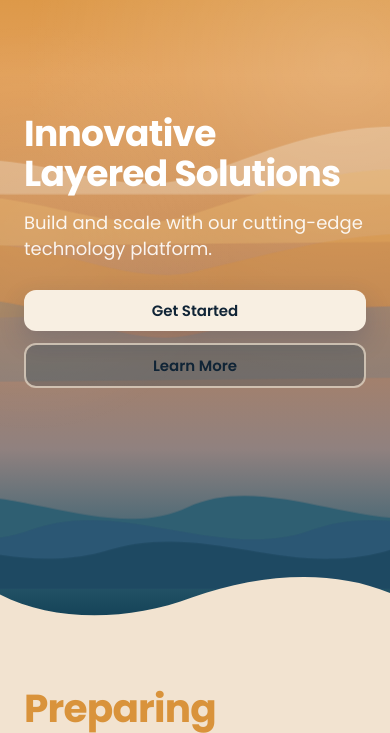
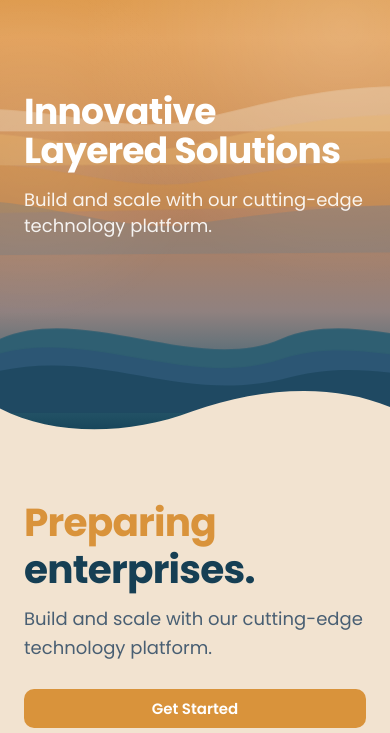
Before and after one commit to luiscdano/CmLayer, a plain HTML site: page index.html in a window 390 px wide. Shown: the part 63-796 px from the top of the page. Drawn offline with Linux system fonts and the light colour scheme.

Commit message:
refactor(home): compact hero and smooth continuous wave motion

```diff
--- a/assets/css/style.css
+++ b/assets/css/style.css
@@ -498,12 +498,12 @@ code { background: rgba(255,255,255,0.06); padding: 2px 6px; border-radius: 6px;
 
 .hero-sunset {
   position: relative;
-  min-height: 85vh;
+  min-height: 68vh;
   display: flex;
   align-items: center;
   overflow: hidden;
-  padding-top: 116px;
-  padding-bottom: 230px;
+  padding-top: 106px;
+  padding-bottom: 188px;
   background: linear-gradient(
     180deg,
     var(--palette-orange) 0%,
@@ -529,7 +529,7 @@ code { background: rgba(255,255,255,0.06); padding: 2px 6px; border-radius: 6px;
 
 .hero-layer-stack {
   position: absolute;
-  inset: 58px -6% 150px;
+  inset: 56px -6% 126px;
   pointer-events: none;
   z-index: 2;
 }
@@ -548,26 +548,27 @@ code { background: rgba(255,255,255,0.06); padding: 2px 6px; border-radius: 6px;
 
 .band-a {
   fill: rgba(242, 227, 208, 0.36);
-  animation: bandDriftA 22s ease-in-out infinite alternate;
+  animation: bandDriftA 34s ease-in-out infinite alternate;
 }
 
 .band-b {
   fill: rgba(232, 181, 110, 0.42);
-  animation: bandDriftB 26s ease-in-out infinite alternate;
+  animation: bandDriftB 40s ease-in-out infinite alternate;
 }
 
 .band-c {
   fill: rgba(217, 147, 59, 0.34);
-  animation: bandDriftA 28s ease-in-out infinite alternate;
+  animation: bandDriftA 44s ease-in-out infinite alternate;
 }
 
 .band-d {
   fill: rgba(111, 126, 136, 0.34);
-  animation: bandDriftB 32s ease-in-out infinite alternate;
+  animation: bandDriftB 48s ease-in-out infinite alternate;
 }
 
 .home-sunset .hero-inner {
   width: 100%;
+  max-width: 900px;
   position: relative;
   z-index: 4;
 }
@@ -592,14 +593,6 @@ code { background: rgba(255,255,255,0.06); padding: 2px 6px; border-radius: 6px;
   font-size: 20px;
   line-height: 1.45;
   color: rgba(255, 255, 255, 0.9);
-}
-
-.hero-actions {
-  margin-top: 28px;
-  display: flex;
-  align-items: center;
-  gap: 16px;
-  flex-wrap: wrap;
 }
 
 .hero-btn {
@@ -641,7 +634,7 @@ code { background: rgba(255,255,255,0.06); padding: 2px 6px; border-radius: 6px;
   position: absolute;
   left: 0;
   right: 0;
-  bottom: 42px;
+  bottom: 36px;
   width: 100%;
   overflow: hidden;
   line-height: 0;
@@ -650,30 +643,26 @@ code { background: rgba(255,255,255,0.06); padding: 2px 6px; border-radius: 6px;
 
 .waves {
   display: block;
-  width: 230%;
+  width: 100%;
   min-width: 2000px;
-  height: 228px;
+  height: 212px;
 }
 
 .wave {
-  transform: translate3d(0, 0, 0);
   will-change: transform;
 }
 
-.wave1 {
+.wave1 path {
   fill: var(--primary-2);
-  animation: waveMove 12s linear infinite;
 }
 
-.wave2 {
+.wave2 path {
   fill: #2b5475;
-  animation: waveMove 18s linear infinite;
   opacity: 0.72;
 }
 
-.wave3 {
+.wave3 path {
   fill: var(--primary-3);
-  animation: waveMove 25s linear infinite;
   opacity: 0.54;
 }
 
@@ -879,21 +868,12 @@ code { background: rgba(255,255,255,0.06); padding: 2px 6px; border-radius: 6px;
   color: #5c6674;
 }
 
-@keyframes waveMove {
-  0% {
-    transform: translateX(0);
-  }
-  100% {
-    transform: translateX(-1600px);
-  }
-}
-
 @keyframes bandDriftA {
   0% {
     transform: translateX(0);
   }
   100% {
-    transform: translateX(-44px);
+    transform: translateX(-18px);
   }
 }
 
@@ -902,7 +882,7 @@ code { background: rgba(255,255,255,0.06); padding: 2px 6px; border-radius: 6px;
     transform: translateX(0);
   }
   100% {
-    transform: translateX(38px);
+    transform: translateX(16px);
   }
 }
 
@@ -927,8 +907,9 @@ code { background: rgba(255,255,255,0.06); padding: 2px 6px; border-radius: 6px;
   }
 
   .hero-sunset {
-    padding-top: 112px;
-    padding-bottom: 208px;
+    min-height: 64vh;
+    padding-top: 102px;
+    padding-bottom: 168px;
   }
 
   .services-grid-clean {
@@ -976,13 +957,13 @@ code { background: rgba(255,255,255,0.06); padding: 2px 6px; border-radius: 6px;
   }
 
   .hero-sunset {
-    min-height: 82vh;
-    padding-top: 108px;
-    padding-bottom: 172px;
+    min-height: 60vh;
+    padding-top: 100px;
+    padding-bottom: 150px;
   }
 
   .hero-layer-stack {
-    inset: 90px -10% 132px;
+    inset: 84px -10% 112px;
   }
 
   .hero-copy h1 {
@@ -995,7 +976,6 @@ code { background: rgba(255,255,255,0.06); padding: 2px 6px; border-radius: 6px;
     max-width: 340px;
   }
 
-  .hero-actions,
   .cta-actions {
     gap: 12px;
   }
@@ -1007,13 +987,13 @@ code { background: rgba(255,255,255,0.06); padding: 2px 6px; border-radius: 6px;
   }
 
   .wave-container {
-    bottom: 40px;
+    bottom: 30px;
   }
 
   .waves {
-    width: 290%;
+    width: 180%;
     min-width: 1800px;
-    height: 176px;
+    height: 160px;
   }
 
   .hero-cutoff svg {
--- a/index.html
+++ b/index.html
@@ -22,7 +22,7 @@
   <link rel="preconnect" href="https://fonts.googleapis.com" />
   <link rel="preconnect" href="https://fonts.gstatic.com" crossorigin />
   <link href="https://fonts.googleapis.com/css2?family=Inter:wght@400;500;600;700&family=Poppins:wght@400;500;600;700&display=swap" rel="stylesheet" />
-  <link rel="stylesheet" href="/assets/css/style.css?v=20260307-1" />
+  <link rel="stylesheet" href="/assets/css/style.css?v=20260307-2" />
   <script type="application/ld+json">
   {
     "@context": "https://schema.org",
@@ -75,18 +75,26 @@
         <div class="hero-copy">
           <h1 data-i18n="home.saas.title">Innovative Layered Solutions</h1>
           <p data-i18n="home.saas.sub">Build and scale with our cutting-edge technology platform.</p>
-          <div class="hero-actions">
-            <a class="hero-btn hero-btn-primary" href="/contact/" data-i18n="home.saas.cta.primary">Get Started</a>
-            <a class="hero-btn hero-btn-secondary" href="/services/" data-i18n="home.saas.cta.secondary">Learn More</a>
-          </div>
         </div>
       </div>
 
       <div class="wave-container" aria-hidden="true">
         <svg class="waves" viewBox="0 0 3200 220" preserveAspectRatio="none">
-          <path class="wave wave1" d="M0 118 C150 68 350 168 500 118 C650 68 850 168 1000 118 C1150 68 1350 168 1500 118 C1650 68 1850 168 2000 118 C2150 68 2350 168 2500 118 C2650 68 2850 168 3000 118 C3070 100 3140 95 3200 118 L3200 220 L0 220 Z"></path>
-          <path class="wave wave2" d="M0 138 C160 104 340 188 500 146 C660 104 840 188 1000 146 C1160 104 1340 188 1500 146 C1660 104 1840 188 2000 146 C2160 104 2340 188 2500 146 C2660 104 2840 188 3000 146 C3070 132 3140 125 3200 146 L3200 220 L0 220 Z"></path>
-          <path class="wave wave3" d="M0 162 C180 132 320 206 500 174 C680 132 820 206 1000 174 C1180 132 1320 206 1500 174 C1680 132 1820 206 2000 174 C2180 132 2320 206 2500 174 C2680 132 2820 206 3000 174 C3070 166 3140 160 3200 174 L3200 220 L0 220 Z"></path>
+          <g class="wave wave1">
+            <path d="M0 118 C150 68 350 168 500 118 C650 68 850 168 1000 118 C1150 68 1350 168 1500 118 C1650 68 1850 168 2000 118 C2150 68 2350 168 2500 118 C2650 68 2850 168 3000 118 C3070 100 3140 95 3200 118 L3200 220 L0 220 Z"></path>
+            <path d="M0 118 C150 68 350 168 500 118 C650 68 850 168 1000 118 C1150 68 1350 168 1500 118 C1650 68 1850 168 2000 118 C2150 68 2350 168 2500 118 C2650 68 2850 168 3000 118 C3070 100 3140 95 3200 118 L3200 220 L0 220 Z" transform="translate(3200 0)"></path>
+            <animateTransform attributeName="transform" type="translate" from="0 0" to="-3200 0" dur="110s" repeatCount="indefinite" />
+          </g>
+          <g class="wave wave2">
+            <path d="M0 138 C160 104 340 188 500 146 C660 104 840 188 1000 146 C1160 104 1340 188 1500 146 C1660 104 1840 188 2000 146 C2160 104 2340 188 2500 146 C2660 104 2840 188 3000 146 C3070 132 3140 125 3200 146 L3200 220 L0 220 Z"></path>
+            <path d="M0 138 C160 104 340 188 500 146 C660 104 840 188 1000 146 C1160 104 1340 188 1500 146 C1660 104 1840 188 2000 146 C2160 104 2340 188 2500 146 C2660 104 2840 188 3000 146 C3070 132 3140 125 3200 146 L3200 220 L0 220 Z" transform="translate(3200 0)"></path>
+            <animateTransform attributeName="transform" type="translate" from="0 0" to="-3200 0" dur="150s" repeatCount="indefinite" />
+          </g>
+          <g class="wave wave3">
+            <path d="M0 162 C180 132 320 206 500 174 C680 132 820 206 1000 174 C1180 132 1320 206 1500 174 C1680 132 1820 206 2000 174 C2180 132 2320 206 2500 174 C2680 132 2820 206 3000 174 C3070 166 3140 160 3200 174 L3200 220 L0 220 Z"></path>
+            <path d="M0 162 C180 132 320 206 500 174 C680 132 820 206 1000 174 C1180 132 1320 206 1500 174 C1680 132 1820 206 2000 174 C2180 132 2320 206 2500 174 C2680 132 2820 206 3000 174 C3070 166 3140 160 3200 174 L3200 220 L0 220 Z" transform="translate(3200 0)"></path>
+            <animateTransform attributeName="transform" type="translate" from="0 0" to="-3200 0" dur="190s" repeatCount="indefinite" />
+          </g>
         </svg>
       </div>
 
```
